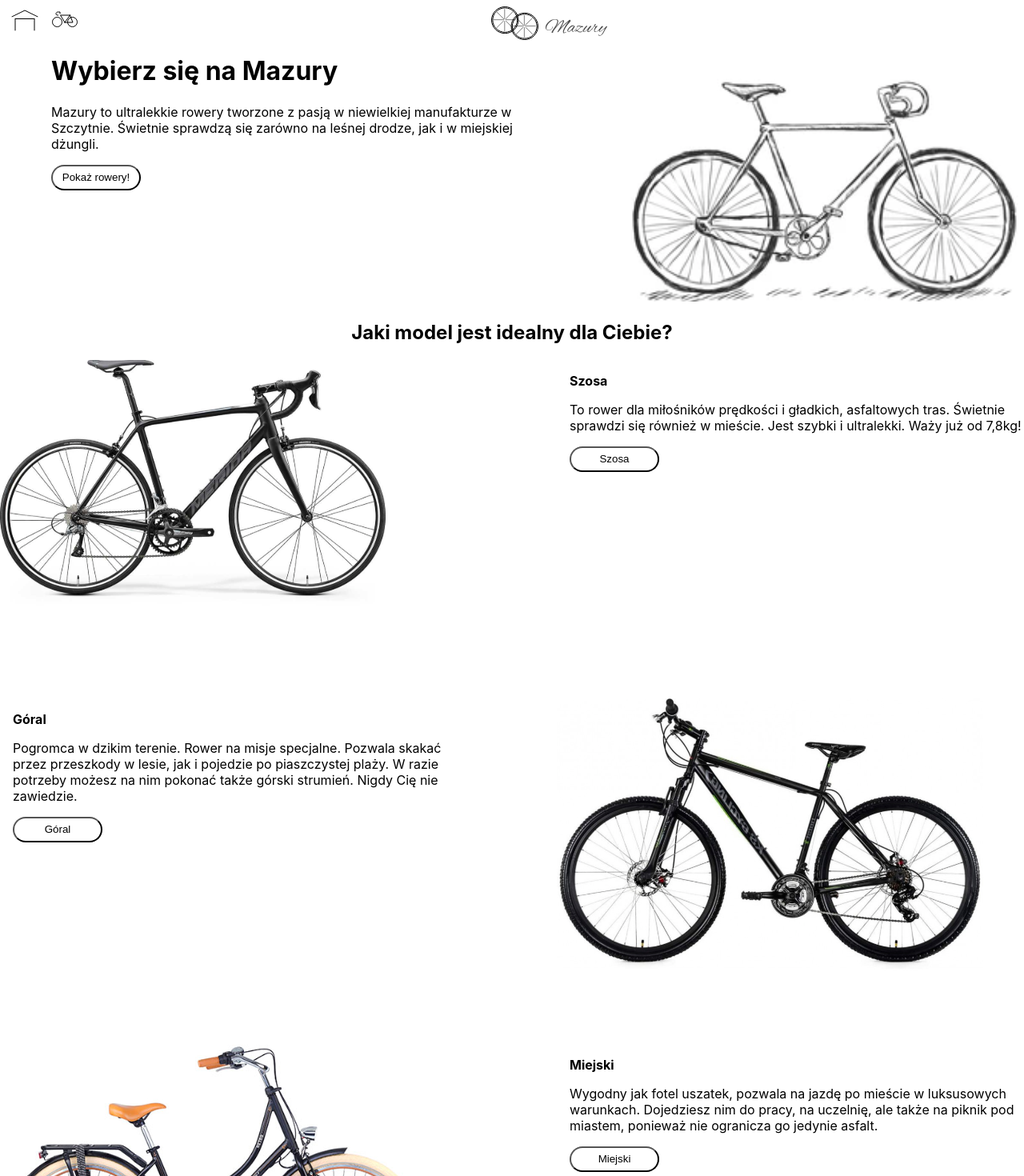
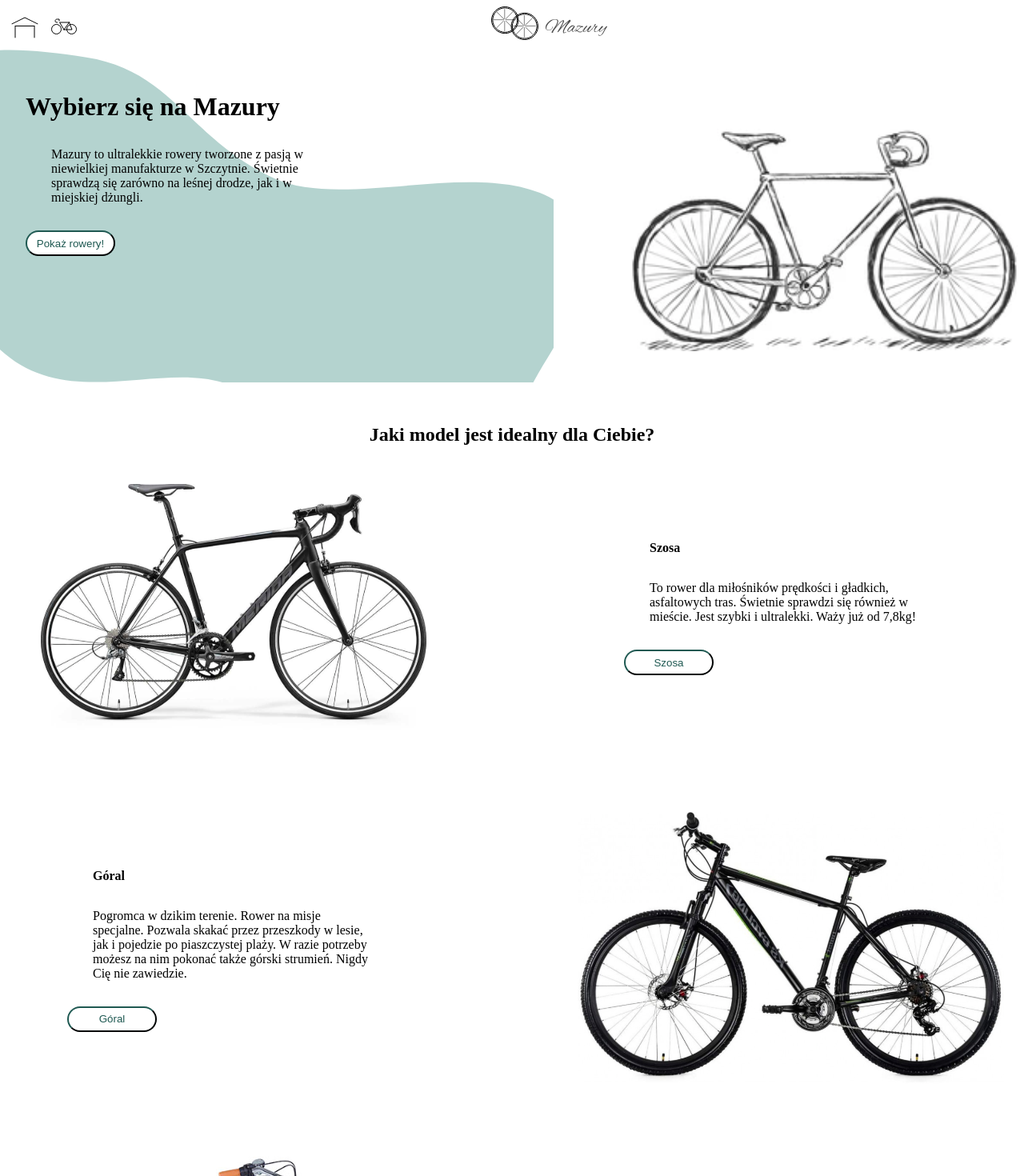
Before and after one commit to AleksandraZosia/bikes-shop, a React (Create React App) app in the folder bikes-shop/: page / in a window 1280 px wide. Shown: the top 1470 px of the page at 80% size. Built offline with nearby package versions, Linux system fonts and the light colour scheme.

Commit message:
Btns szosa, góral, miejski work

```diff
--- a/bikes-shop/src/App.css
+++ b/bikes-shop/src/App.css
@@ -1,9 +1,14 @@
 .introduction {
+  height: 28rem;
   display: grid;
   grid-template-columns: 4fr 2.5fr;
   gap: 6rem;
+  position: relative;
 }
+
 .bikes-introduction {
+  background-image: url(./img/Ellipse-5.svg);
+  background-repeat: no-repeat;
   padding: 3rem;
 }
 .choice-btns {
@@ -17,9 +22,11 @@ h2 {
 .content {
   display: grid;
   grid-template-columns: 2fr 2fr;
-  gap: 6rem;
+  gap: 4rem;
   grid-template-rows: auto repeat(2, 20rem) auto;
   gap: 7rem;
+  position: relative;
+  place-items: center;
 }
 .bike-section {
   display: grid;
@@ -37,23 +44,27 @@ h2 {
 }
 
 .btn-select-type {
+  color: #1f5952;
   width: 7rem;
   height: 2rem;
   border-radius: 50px;
+  border-color: #1f5952;
   background-color: white;
 }
 
 .App {
   width: 100%;
   background-color: white;
+  font-family: "Cormorant Garamond";
 }
 .paragraph {
-  margin-left: 1rem;
+  padding: 2rem;
+  margin-left: 0rem;
   margin-bottom: 2rem;
 }
 
 .nav {
-  position: fixed;
+  position: sticky;
   background-color: white;
   background: solid;
   width: 100%;
@@ -90,3 +101,14 @@ h2 {
   width: 2rem;
   height: 2rem;
 }
+
+p {
+  width: 22rem;
+  margin: 2rem;
+}
+HomePage {
+  margin-top: 2rem;
+}
+h2 {
+  margin-bottom: 3rem;
+}
--- a/bikes-shop/src/App.js
+++ b/bikes-shop/src/App.js
@@ -3,66 +3,50 @@ import bikeIcon from "./img/bike-icon.svg";
 import logo from "./img/logo.svg";
 import "./App.css";
 import { HomePage } from "./homePage.js";
-import { BikesPage } from "./bikesPage.js";
+import { bikes, BikesPage } from "./bikesPage.js";
 import React, { useState } from "react";
 
 function App() {
+  const [Page, setPage] = React.useState(() => HomePage);
+  const [filteredBikes, setFilterdedBikes] = React.useState(bikes);
+  const handleChange = (page, choosenType) => () => {
+    if (page === "home") setPage(() => HomePage);
+    if (page === "bikes") setPage(() => BikesPage);
+    setFilterdedBikes(choosenType);
+  };
   return (
     <div className="App">
-      <Nav />
+      <Nav onChange={handleChange} />
 
-      <div className="content"></div>
+      {/* <div className="content"> */}
+      <Page onChange={handleChange} choosenType={filteredBikes} />
+      {/* </div> */}
     </div>
   );
 }
+
 ////////////////////Display Control//////////
-const Nav = () => {
-  const [page, setPage] = React.useState(HomePage);
-  const handleChange = (event) => {
-    if (event.target.closest(".btn-nav").dataset.page === "home")
-      setPage(HomePage);
-    if (event.target.closest(".btn-nav").dataset.page === "bikes")
-      setPage(BikesPage);
-    return page;
-  };
+const Nav = ({ onChange }) => {
   return (
     <div>
       <div className="nav">
-        <HomePageBtn displayPage={handleChange} Item={HomeItem} />{" "}
-        <BikesPageBtn displayPage={handleChange} Item={BikesItem} />{" "}
+        <NavBtn displayPage={onChange("home")} Item={HomeItem} text="home" />{" "}
+        <NavBtn displayPage={onChange("bikes")} Item={BikesItem} text="bikes" />{" "}
         <img src={logo} className="logo" alt="logo sklepu" />
       </div>
-      <DisplayContent Page={() => page} />
     </div>
   );
 };
-const DisplayContent = ({ Page }) => {
-  return <Page />;
+const DisplayContent = ({ Page, onChange, choosenType }) => {
+  return <Page onChange={onChange} choosenType={choosenType} />;
 };
 
 /////////////////////////////Buttons///////////
 
-const HomePageBtn = ({ displayPage, Item }) => {
+const NavBtn = ({ displayPage, Item, text }) => {
   return (
     <span>
-      <button
-        className="btn-nav btn-home-page"
-        data-page="home"
-        onClick={displayPage}
-      >
-        <Item />
-      </button>
-    </span>
-  );
-};
-const BikesPageBtn = ({ displayPage, Item }) => {
-  return (
-    <span>
-      <button
-        className="btn-nav btn-bikes-page"
-        data-page="bikes"
-        onClick={displayPage}
-      >
+      <button className="btn-nav" data-page={text} onClick={displayPage}>
         <Item />
       </button>
     </span>
@@ -73,21 +57,5 @@ const HomeItem = () => <img src={home} alt="Ikona strony domowej"></img>;
 const BikesItem = () => <img src={bikeIcon} alt="Ikona katalogu rowerów"></img>;
 ///////////////////////
 
-const CartPage = () => {
-  return (
-    <div>
-      <p>Koszyk</p>
-    </div>
-  );
-};
-
-const ContactPage = () => {
-  return (
-    <div>
-      <p>Kontakt</p>
-    </div>
-  );
-};
-
 export { DisplayContent };
 export default App;
--- a/bikes-shop/src/bikesPage.js
+++ b/bikes-shop/src/bikesPage.js
@@ -64,11 +64,10 @@ export const bikes = [
   },
 ];
 
-const BikesPage = (props) => {
-  const RenderThings = ({ choosenType }) => {
-    const [filteredBikes, setFilterdedBikes] = React.useState(
-      choosenType.img ? choosenType : bikes
-    );
+const BikesPage = ({ choosenType = bikes }) => {
+  console.log(choosenType);
+
+  const [filteredBikes, setFilterdedBikes] = React.useState(choosenType);
   const filterBikes = (event) => {
     const target = event.target;
     return target.closest(".btn-select-color")
@@ -81,26 +80,22 @@ const BikesPage = (props) => {
       <span className="choice-btns">
         <div className="choose-type">
           <p>Typ roweru</p>
-            <SelectTypeBtn props={typesArr} selectType={filterBikes} />
+          <SelectTypeBtn creationArr={typesArr} selectType={filterBikes} />
         </div>
-          <SelectColourBtn props={colorsArr} selectBikeByColor={filterBikes} />
+        <SelectColourBtn
+          creationArr={colorsArr}
+          selectBikeByColor={filterBikes}
+        />
       </span>
       <ShowBikes bikes={filteredBikes} />
     </>
   );
 };
 
-  return (
-    <div className="bikes-page">
-      <RenderThings choosenType={props} />
-    </div>
-  );
-};
-
-export const SelectTypeBtn = ({ props, selectType, text = "" }) => {
+export const SelectTypeBtn = ({ creationArr, selectType, text = "" }) => {
   return (
     <>
-      {props.map((type) => {
+      {creationArr.map((type) => {
         return (
           <span key={type.objectID}>
             <button
@@ -117,12 +112,12 @@ export const SelectTypeBtn = ({ props, selectType, text = "" }) => {
   );
 };
 
-const SelectColourBtn = ({ props, selectBikeByColor }) => {
+const SelectColourBtn = ({ creationArr, selectBikeByColor }) => {
   return (
     <div className="choose-colour">
       <p>Kolor</p>
       <>
-        {props.map((el) => (
+        {creationArr.map((el) => (
           <button
             className="btn-select-color"
             data-color={el.data}
--- a/bikes-shop/src/homePage.js
+++ b/bikes-shop/src/homePage.js
@@ -2,10 +2,12 @@ import ExampleBike from "./img/bike-1.svg";
 import FirstBikeImg from "./img/bike-2.svg";
 import SecondBikeImg from "./img/bike-3.svg";
 import ThirdBikeImg from "./img/bike-4.svg";
+import backgroundImg from "./img/Ellipse-5.svg";
 import { BikesPage, typesArr, bikes, SelectTypeBtn } from "./bikesPage.js";
 import { DisplayContent } from "./App.js";
 
-const HomePage = () => {
+export const HomePage = ({ onChange }) => {
+  console.log(onChange);
   return (
     <div className="home-page">
       <div className="introduction">
@@ -19,8 +21,8 @@ const HomePage = () => {
           </p>
           <SelectTypeBtn
             text="Pokaż rowery!"
-            props={typesArr.filter((type) => type.data === "all")}
-            selectType={console.log(bikes)}
+            creationArr={typesArr.filter((type) => type.data === "all")}
+            selectType={onChange("bikes")}
           />
         </div>
         <div className="example-bike">
@@ -46,10 +48,11 @@ const HomePage = () => {
           </p>
 
           <SelectTypeBtn
-            props={typesArr.filter((type) => type.data === "szosa")}
-            selectType={() =>
-              console.log(bikes.filter((bike) => bike.type.includes("szosa")))
-            }
+            creationArr={typesArr.filter((type) => type.data === "szosa")}
+            selectType={onChange(
+              "bikes",
+              bikes.filter((bike) => bike.type === "szosa")
+            )}
           />
         </div>
 
@@ -64,10 +67,11 @@ const HomePage = () => {
             Cię nie zawiedzie.
           </p>
           <SelectTypeBtn
-            props={typesArr.filter((type) => type.data === "góral")}
-            selectType={() =>
-              console.log(bikes.filter((bike) => bike.type.includes("szosa")))
-            }
+            creationArr={typesArr.filter((type) => type.data === "góral")}
+            selectType={onChange(
+              "bikes",
+              bikes.filter((bike) => bike.type === "góral")
+            )}
           />
         </div>
         <div>
@@ -86,15 +90,14 @@ const HomePage = () => {
             pod miastem, ponieważ nie ogranicza go jedynie asfalt.
           </p>
           <SelectTypeBtn
-            props={typesArr.filter((type) => type.data === "miejski")}
-            selectType={() =>
-              console.log(bikes.filter((bike) => bike.type.includes("szosa")))
-            }
+            creationArr={typesArr.filter((type) => type.data === "miejski")}
+            selectType={onChange(
+              "bikes",
+              bikes.filter((bike) => bike.type === "miejski")
+            )}
           />
         </div>
       </div>
     </div>
   );
 };
-
-export { HomePage };
```
Lines whose indentation alone changed are shown as unchanged.
